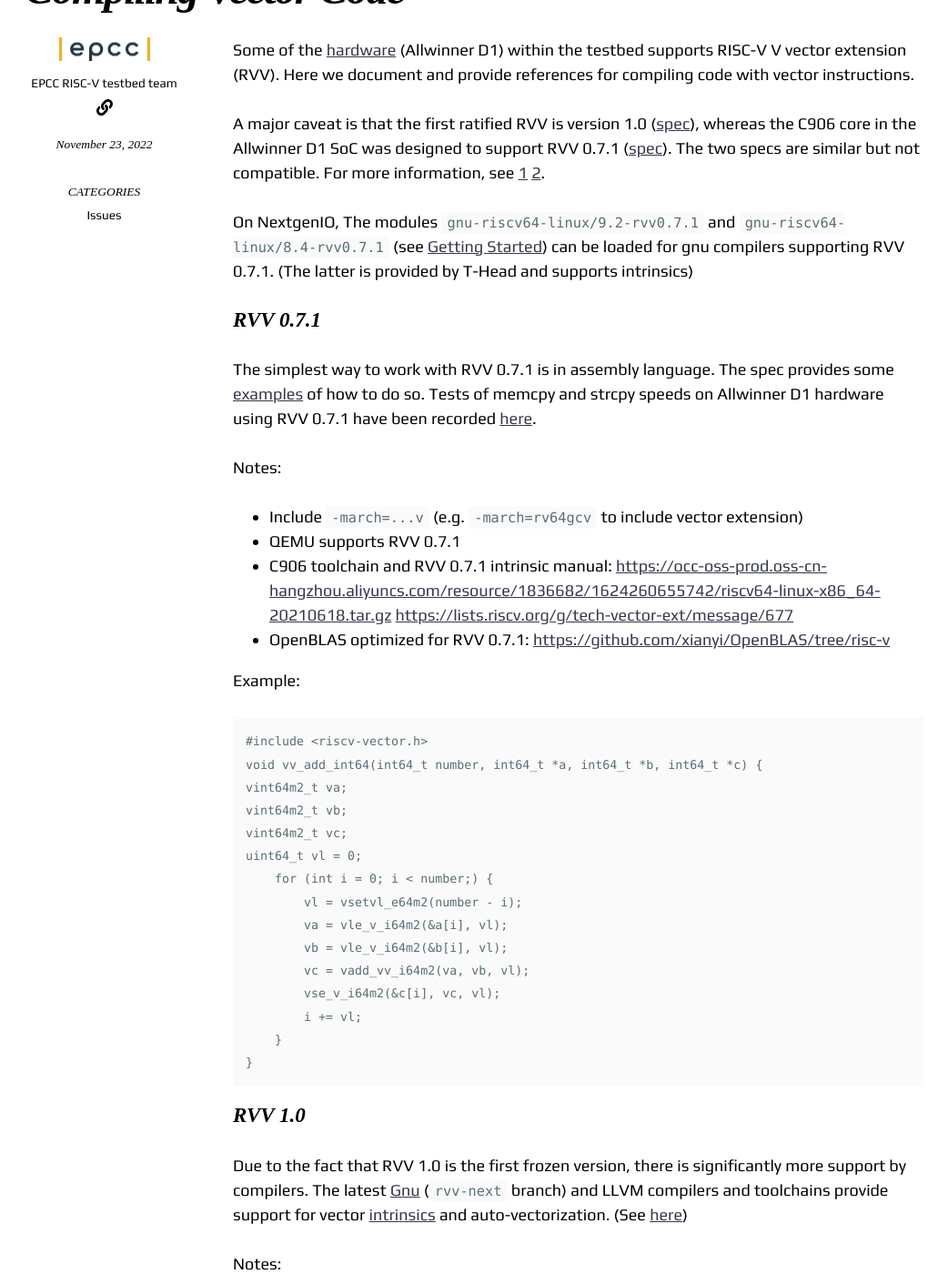
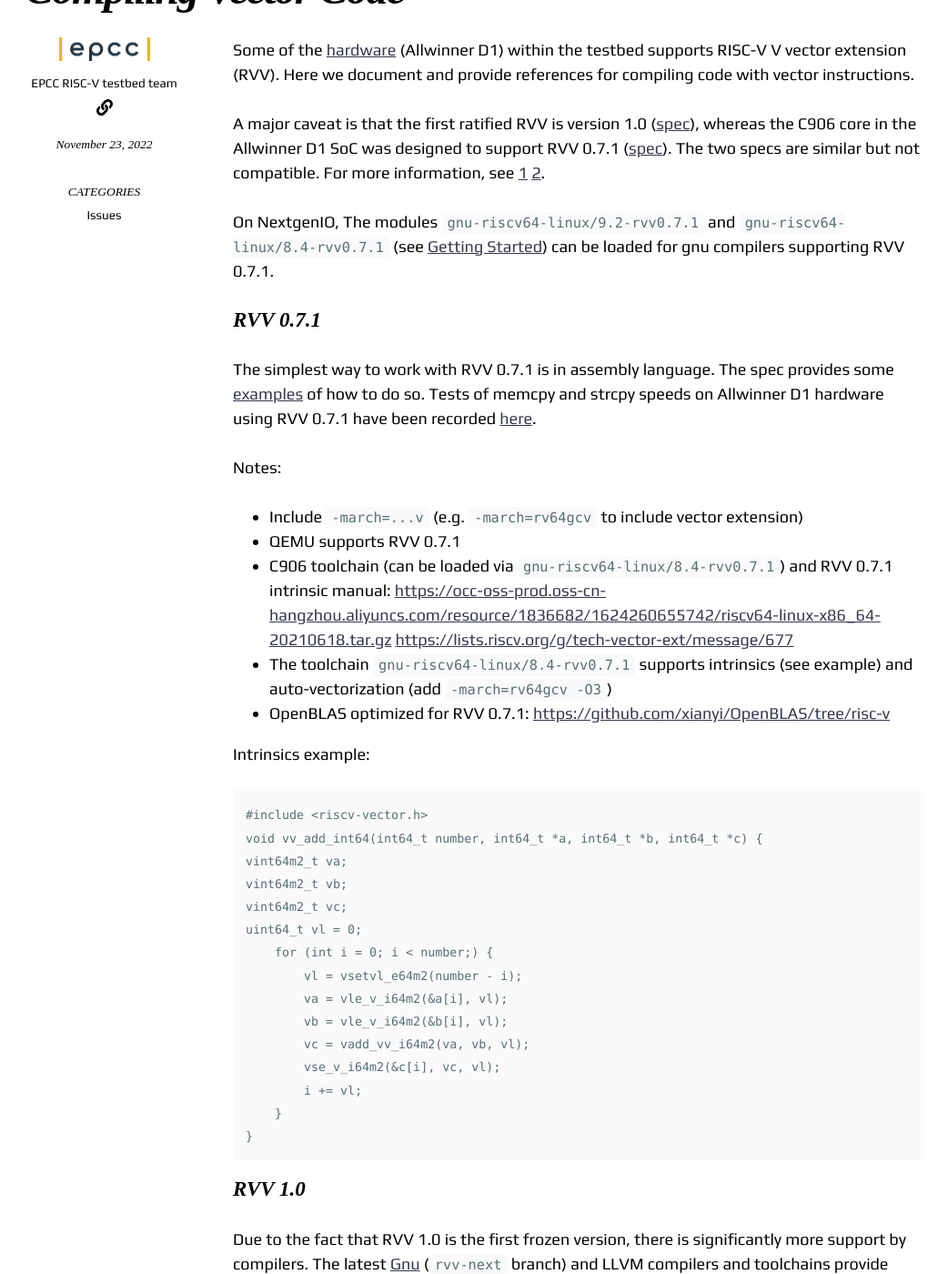
Before and after one commit to RISCVtestbed/riscvtestbed.github.io, a Jekyll site: the page built from _posts/issues/2022-11-23-compiling-vector.md, in a window 1280 px wide and 1400 px high, scrolled down 269 px. Shown: the whole window at 91% size, without its empty margins (119-1161 px from the left). Built offline with Jekyll 4.4.1, drawn with Linux system fonts in a browser that asks for light colours; nearby versions of some CDN libraries; some of the changed text lies outside the part shown.

Commit message:
update rvv0.7.1 auto-vectorize instruction

````diff
--- a/_posts/issues/2022-11-23-compiling-vector.md
+++ b/_posts/issues/2022-11-23-compiling-vector.md
@@ -12,7 +12,7 @@ Some of the [hardware]({% link _documentation/hardware.md %}) (Allwinner D1) wit
 A major caveat is that the first ratified RVV is version 1.0 ([spec](https://github.com/riscv/riscv-v-spec/blob/3570f998903f00352552b670f1f7b7334f0a144a/v-spec.adoc)), whereas the C906 core in the Allwinner D1 SoC was designed to support RVV 0.7.1 ([spec](https://github.com/riscv/riscv-v-spec/blob/0a24d0f61b5cd3f1f9265e8c40ab211daa865ede/v-spec.adoc)). The two specs are similar but not compatible. For more information, see [1](https://www.reddit.com/r/RISCV/comments/v1dvww/allwinner_d1_extensions/) [2](https://github.com/riscv/riscv-v-spec/issues/667).
 
 
-On NextgenIO, The modules `gnu-riscv64-linux/9.2-rvv0.7.1` and `gnu-riscv64-linux/8.4-rvv0.7.1` (see [Getting Started]({% link _documentation/getting_started.md %})) can be loaded for gnu compilers supporting RVV 0.7.1. (The latter is provided by T-Head and supports intrinsics)
+On NextgenIO, The modules `gnu-riscv64-linux/9.2-rvv0.7.1` and `gnu-riscv64-linux/8.4-rvv0.7.1` (see [Getting Started]({% link _documentation/getting_started.md %})) can be loaded for gnu compilers supporting RVV 0.7.1.
 
 ### RVV 0.7.1
 The simplest way to work with RVV 0.7.1 is in assembly language. The spec provides some [examples](https://github.com/riscv/riscv-v-spec/blob/0a24d0f61b5cd3f1f9265e8c40ab211daa865ede/vector-examples.adoc) of how to do so. Tests of memcpy and strcpy speeds on Allwinner D1 hardware using RVV 0.7.1 have been recorded [here](https://www.eevblog.com/forum/embedded-computing/risc-v-vector-extension-on-the-allwinner-d1/).
@@ -21,10 +21,11 @@ The simplest way to work with RVV 0.7.1 is in assembly language. The spec provid
 Notes:
 - Include `-march=...v` (e.g. `-march=rv64gcv` to include vector extension)
 - QEMU supports RVV 0.7.1
-- C906 toolchain and RVV 0.7.1 intrinsic manual: <https://occ-oss-prod.oss-cn-hangzhou.aliyuncs.com/resource/1836682/1624260655742/riscv64-linux-x86_64-20210618.tar.gz> <https://lists.riscv.org/g/tech-vector-ext/message/677>
+- C906 toolchain (can be loaded via `gnu-riscv64-linux/8.4-rvv0.7.1`) and RVV 0.7.1 intrinsic manual: <https://occ-oss-prod.oss-cn-hangzhou.aliyuncs.com/resource/1836682/1624260655742/riscv64-linux-x86_64-20210618.tar.gz> <https://lists.riscv.org/g/tech-vector-ext/message/677>
+- The toolchain `gnu-riscv64-linux/8.4-rvv0.7.1` supports intrinsics (see example) and auto-vectorization (add `-march=rv64gcv -O3`)
 - OpenBLAS optimized for RVV 0.7.1: <https://github.com/xianyi/OpenBLAS/tree/risc-v>
 
-Example:
+Intrinsics example:
 
 ```
 #include <riscv-vector.h>
````
Also changed, not shown: other parts of _posts/issues/2022-11-23-compiling-vector.md (+1 -1 lines).
